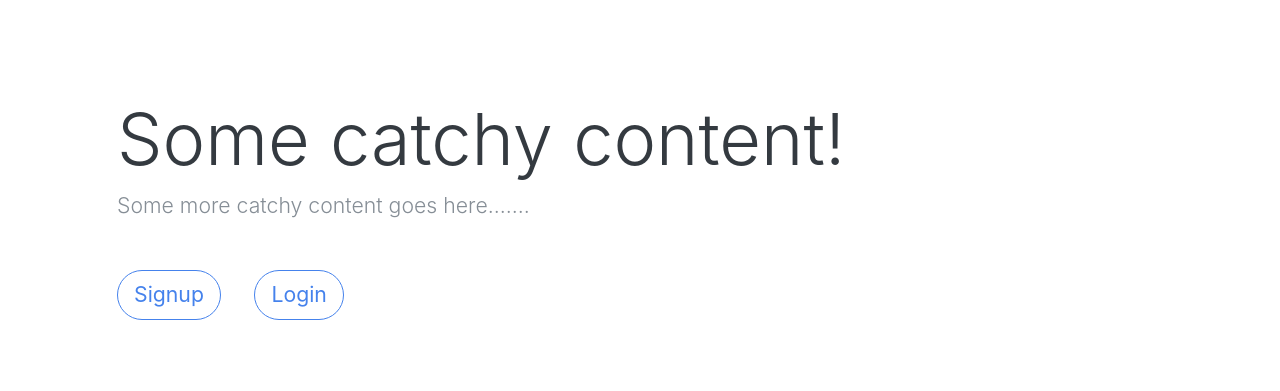
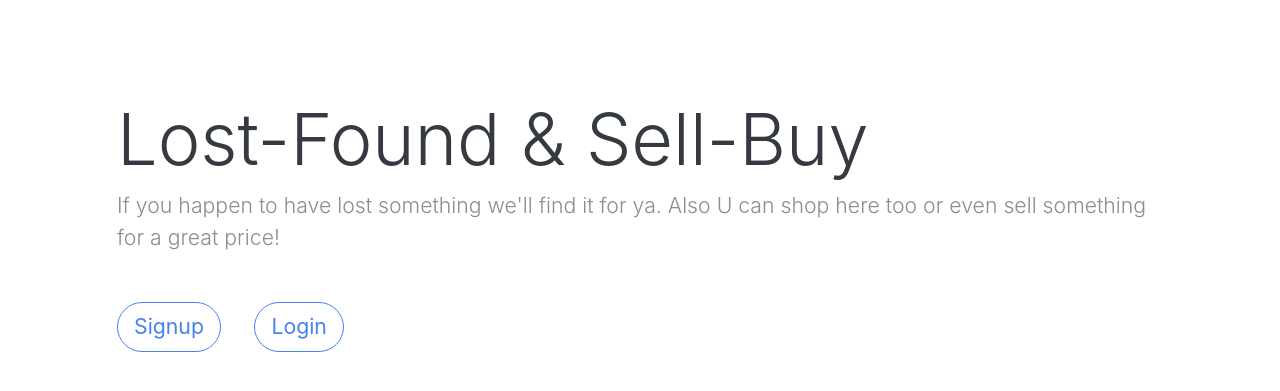
Before and after one commit to trunapushpa/SE-Project, a Flask app: page / in a window 1280 px wide. Shown: the part 64-455 px from the top of the page. Run offline with Flask 2, Linux system fonts and the light colour scheme; some libraries are stand-ins or nearby versions.

Commit message:
catchy_content

```diff
--- a/application/templates/landing_page.html
+++ b/application/templates/landing_page.html
@@ -3,8 +3,8 @@
 {% block content %}
 
     <div class="jumbotron">
-        <h1 class="display-3">Some catchy content!</h1>
-        <p class="lead">Some more catchy content goes here.......</p>
+        <h1 class="display-3">Lost-Found & Sell-Buy</h1>
+        <p class="lead">If you happen to have lost something we'll find it for ya. Also U can shop here too or even sell something for a great price!</p>
         <div class="my-5">
             <a class="btn btn{% if not session['theme'] or session['theme'] == 'litera' %}-outline{% endif %}-primary btn-lg" href="{{ url_for('user.register') }}" role="button">Signup</a>
             &nbsp; &nbsp; &nbsp;
```
